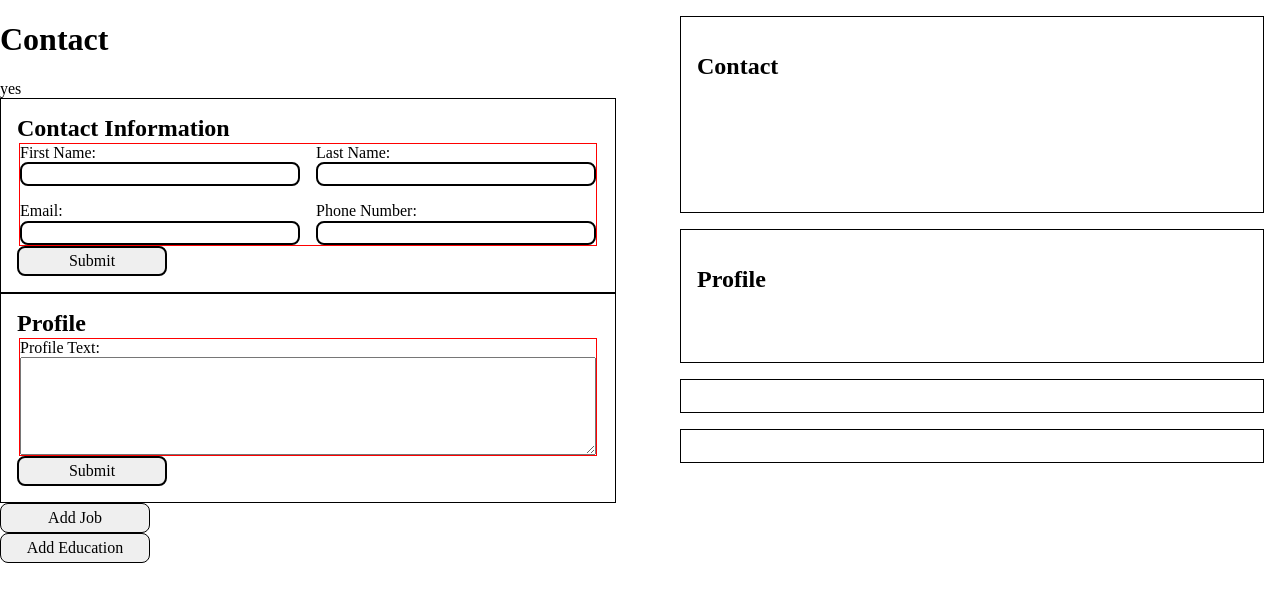
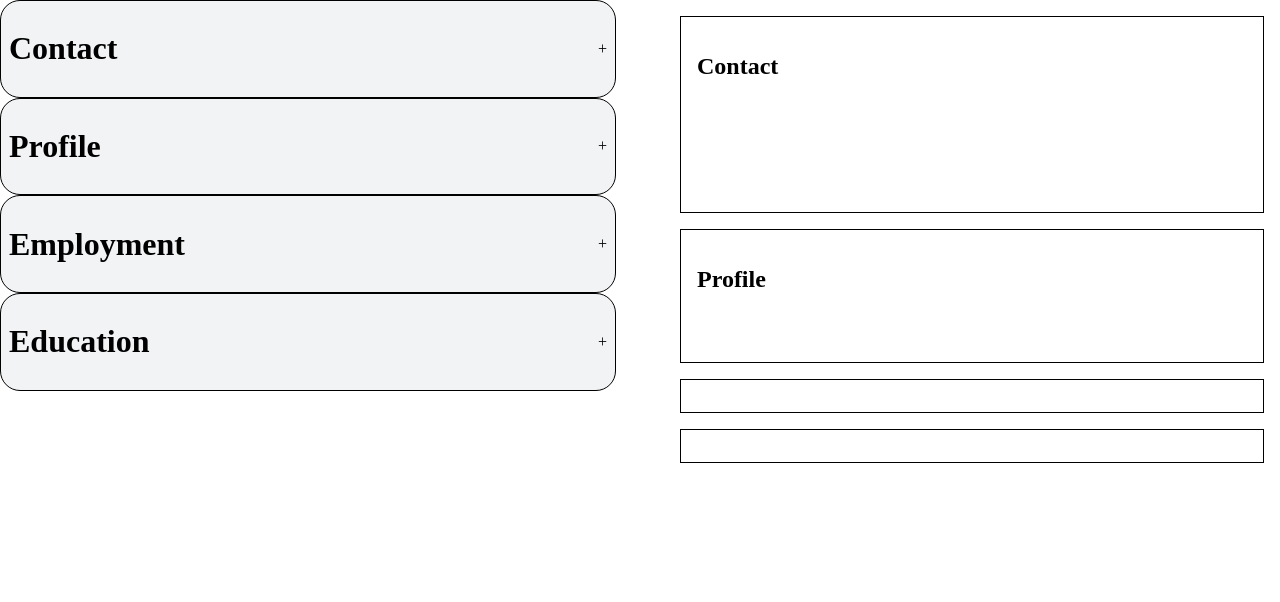
Before and after one commit to Jonathan-Winter-Dev/cv-maker, a React (Vite) app: page / in a window 1280 px wide. Shown: the top 602 px of the page. Built offline with nearby package versions, Linux system fonts and the light colour scheme.

Commit message:
add accordion to all form elements

```diff
--- a/src/App.css
+++ b/src/App.css
@@ -360,7 +360,7 @@ template {
   --focus-color: #ffd97d;
   --light-green: #aaf683;
   --sweet-salmon: #ff9b85;
-  --form-background: ##f1f3f5;
+  --form-background: #f1f3f5;
   --border-radius-input-button: 8px;
 }
 
@@ -377,6 +377,20 @@ template {
   padding: 1em;
   display: flex;
   flex-direction: column;
+}
+
+.accordion {
+  background-color: var(--form-background);
+  border: 1px solid black;
+  border-radius: 20px;
+}
+
+.accordionTitle {
+  margin: 0;
+  display: flex;
+  justify-content: space-between;
+  align-items: center;
+  padding: 0.5em;
 }
 
 button,
--- a/src/CvBuilder.jsx
+++ b/src/CvBuilder.jsx
@@ -21,7 +21,6 @@ export default function CvBuilder() {
   const [jobs, setJobs] = useState([]);
   const [education, setEducation] = useState([]);
   const [subjects, setSubjects] = useState([]);
-  const [isActive, setIsActive] = useState(true);
 
   function updateJobs(update) {
     setJobs(update);
@@ -45,26 +44,31 @@ export default function CvBuilder() {
     console.log(subjects);
   }
 
-  function updateActive(newActiveState) {
-    setIsActive(newActiveState);
-  }
-
   return (
     <div className="cvBuilder">
       <div className="cvForms">
         <Accordion
-          updateActive={updateActive}
-          isActive={isActive}
           title={"Contact"}
           content={<ContactForm updateContact={updateContact} />}
         />
-        <ProfileForm updateProfile={updateProfile} />
-        <JobForm updateJobs={updateJobs} jobs={[...jobs]} />
-        <EducationForm
-          updateEduction={updateEducation}
-          schools={[...education]}
-          updateSubjects={updateSubjects}
-          subjects={[...subjects]}
+        <Accordion
+          title={"Profile"}
+          content={<ProfileForm updateProfile={updateProfile} />}
+        />
+        <Accordion
+          title={"Employment"}
+          content={<JobForm updateJobs={updateJobs} jobs={[...jobs]} />}
+        />
+        <Accordion
+          title={"Education"}
+          content={
+            <EducationForm
+              updateEduction={updateEducation}
+              schools={[...education]}
+              updateSubjects={updateSubjects}
+              subjects={[...subjects]}
+            />
+          }
         />
       </div>
 
--- a/src/components/Accordion.jsx
+++ b/src/components/Accordion.jsx
@@ -1,12 +1,16 @@
-export default function Accordion({ updateActive, isActive, title, content }) {
+import { useState } from "react";
+
+export default function Accordion({ title, content }) {
+  const [isActive, setIsActive] = useState(false);
+
   function handleUpdateActive() {
-    updateActive(!isActive);
+    setIsActive(!isActive);
   }
   return (
     <div className="accordion">
       <div className="accordionTitle" onClick={handleUpdateActive}>
         <h1>{title}</h1>
-        <div>{isActive ? "yes" : "no"}</div>
+        <div>{isActive ? "-" : "+"}</div>
       </div>
       {isActive && <div className="accordionContent">{content}</div>}
     </div>
--- a/src/education/Education.jsx
+++ b/src/education/Education.jsx
@@ -1,6 +1,6 @@
 export default class Education {
   constructor(school, location, startDate, endDate, id) {
-    this.school = school ?? "Untitled";
+    this.school = school ?? "";
     this.location = location ?? "";
     this.startDate = startDate ?? new Date();
     this.endDate = endDate ?? new Date();
--- a/src/education/EducationForm.jsx
+++ b/src/education/EducationForm.jsx
@@ -1,6 +1,7 @@
 import Education from "./Education";
 import SubjectForm from "./SubjectForm";
 import Subject from "./Subject";
+import Accordion from "../components/Accordion";
 
 export default function EducationForm({
   updateEduction,
@@ -82,19 +83,31 @@ export default function EducationForm({
     const subjectForms = subjects.map((subject) => {
       if (subject.parentId === school.id) {
         return (
+          <Accordion
+            title={subject.subject.length ? subject.subject : "New Subject"}
+            content={
               <SubjectForm
                 parentId={school.id}
                 subject={subject}
                 handleSubjectUpdate={handleSubjectUpdate}
                 handleSubjectDelete={handleSubjectDelete}
               />
+            }
+          />
         );
       }
     });
 
     return (
+      <Accordion
+        title={school.school.length ? school.school : "New School"}
+        content={
           <div className="educationFormContainer">
-        <form action="" onSubmit={(e) => e.preventDefault()} key={school.id}>
+            <form
+              action=""
+              onSubmit={(e) => e.preventDefault()}
+              key={school.id}
+            >
               <fieldset>
                 <div className="fieldContainer">
                   <label htmlFor="school">School</label>
@@ -150,6 +163,8 @@ export default function EducationForm({
               Add Subject
             </button>
           </div>
+        }
+      />
     );
   });
 
--- a/src/employment/JobForm.jsx
+++ b/src/employment/JobForm.jsx
@@ -1,4 +1,5 @@
 import Job from "./Job";
+import Accordion from "../components/Accordion";
 
 export default function JobForm({ updateJobs, jobs }) {
   function handleChange(e) {
@@ -24,6 +25,9 @@ export default function JobForm({ updateJobs, jobs }) {
 
   const Forms = jobs.map((job) => {
     return (
+      <Accordion
+        title={job.title.length ? job.title : "New Job"}
+        content={
           <form onSubmit={(e) => e.preventDefault()} key={job.id}>
             <h2>{job.title.length ? job.title : "Untitled"}</h2>
             <fieldset>
@@ -97,6 +101,8 @@ export default function JobForm({ updateJobs, jobs }) {
               Delete Job
             </button>
           </form>
+        }
+      />
     );
   });
 
```
Lines whose indentation alone changed are shown as unchanged.
